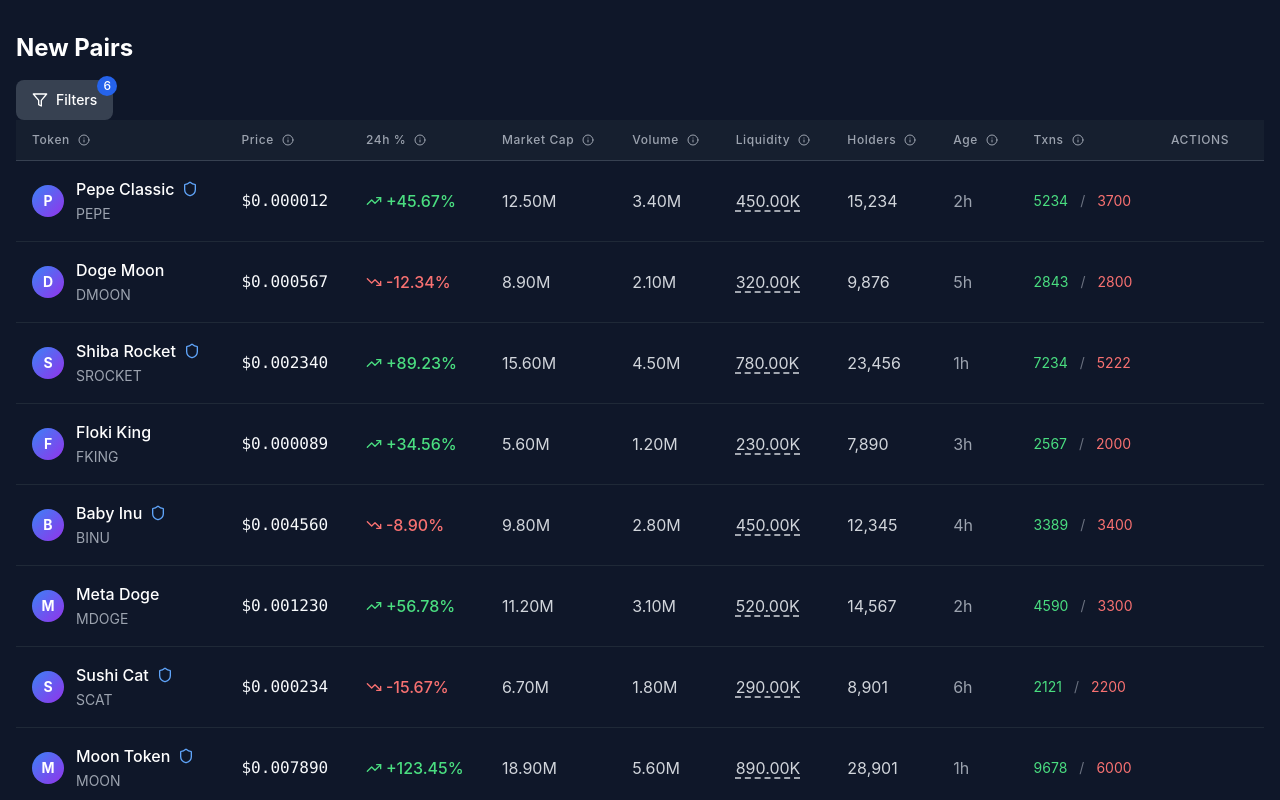
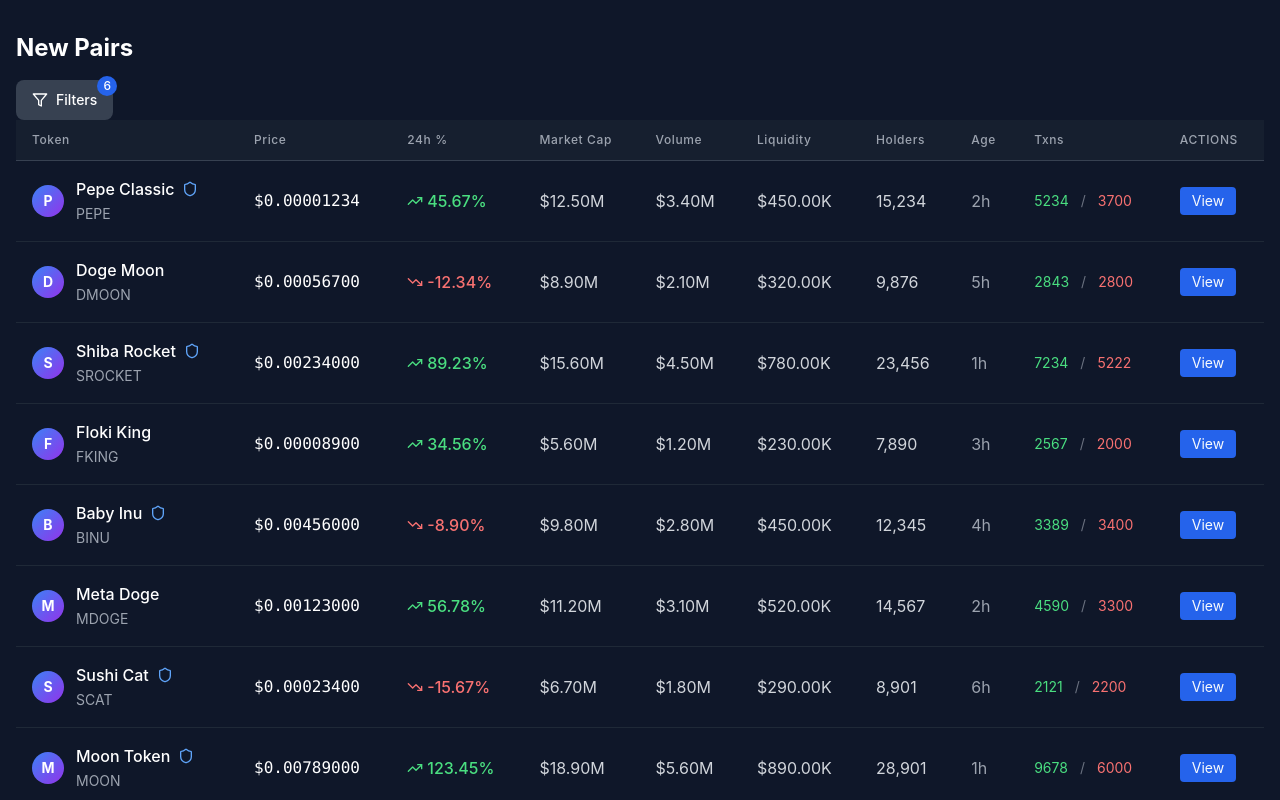
Before and after one commit to IsJn-227/token-trading-table, a Next.js app: page / in a window 1280 px wide. Shown: the top 800 px of the page. Built offline with nearby package versions, Linux system fonts and the light colour scheme.

Commit message:
fix: simplify TokenRow and TokenHeader - remove complex UI dependencies

```diff
--- a/components/TokenTable/TokenHeader.tsx
+++ b/components/TokenTable/TokenHeader.tsx
@@ -1,9 +1,8 @@
 "use client";
 
 import React from "react";
-import { ArrowUp, ArrowDown, Info } from "lucide-react";
+import { ArrowUp, ArrowDown } from "lucide-react";
 import { Token, SortState } from "@/types/token";
-import { Tooltip, TooltipContent, TooltipProvider, TooltipTrigger } from "../ui/Tooltip";
 
 interface TokenHeaderProps {
   sortState: SortState;
@@ -11,15 +10,15 @@ interface TokenHeaderProps {
 }
 
 const columns = [
-  { key: "name" as keyof Token, label: "Token", tooltip: "Token name and symbol", sortable: true },
-  { key: "price" as keyof Token, label: "Price", tooltip: "Current token price", sortable: true },
-  { key: "priceChange24h" as keyof Token, label: "24h %", tooltip: "24 hour price change", sortable: true },
-  { key: "marketCap" as keyof Token, label: "Market Cap", tooltip: "Total market capitalization", sortable: true },
-  { key: "volume24h" as keyof Token, label: "Volume", tooltip: "24 hour trading volume", sortable: true },
-  { key: "liquidity" as keyof Token, label: "Liquidity", tooltip: "Available liquidity", sortable: true },
-  { key: "holders" as keyof Token, label: "Holders", tooltip: "Number of token holders", sortable: true },
-  { key: "age" as keyof Token, label: "Age", tooltip: "Time since token creation", sortable: true },
-  { key: "transactions" as keyof Token, label: "Txns", tooltip: "Total transactions", sortable: true },
+  { key: "name" as keyof Token, label: "Token", sortable: true },
+  { key: "price" as keyof Token, label: "Price", sortable: true },
+  { key: "priceChange24h" as keyof Token, label: "24h %", sortable: true },
+  { key: "marketCap" as keyof Token, label: "Market Cap", sortable: true },
+  { key: "volume24h" as keyof Token, label: "Volume", sortable: true },
+  { key: "liquidity" as keyof Token, label: "Liquidity", sortable: true },
+  { key: "holders" as keyof Token, label: "Holders", sortable: true },
+  { key: "age" as keyof Token, label: "Age", sortable: true },
+  { key: "transactions" as keyof Token, label: "Txns", sortable: true },
 ];
 
 export default function TokenHeader({ sortState, onSort }: TokenHeaderProps) {
@@ -31,9 +30,6 @@ export default function TokenHeader({ sortState, onSort }: TokenHeaderProps) {
             key={column.key}
             className="px-4 py-3 text-left text-xs font-medium text-gray-400 uppercase tracking-wider"
           >
-            <TooltipProvider>
-              <Tooltip>
-                <TooltipTrigger asChild>
             <button
               onClick={() => column.sortable && onSort(column.key)}
               className={`flex items-center gap-2 hover:text-gray-200 transition-colors ${
@@ -42,7 +38,6 @@ export default function TokenHeader({ sortState, onSort }: TokenHeaderProps) {
               disabled={!column.sortable}
             >
               <span>{column.label}</span>
-                    {column.tooltip && <Info className="w-3 h-3" />}
               {column.sortable && sortState.column === column.key && (
                 <span className="text-blue-400">
                   {sortState.direction === "asc" ? (
@@ -53,14 +48,6 @@ export default function TokenHeader({ sortState, onSort }: TokenHeaderProps) {
                 </span>
               )}
             </button>
-                </TooltipTrigger>
-                {column.tooltip && (
-                  <TooltipContent>
-                    <p>{column.tooltip}</p>
-                  </TooltipContent>
-                )}
-              </Tooltip>
-            </TooltipProvider>
           </th>
         ))}
         <th className="px-4 py-3 text-left text-xs font-medium text-gray-400 uppercase tracking-wider">
--- a/components/TokenTable/TokenRow.tsx
+++ b/components/TokenTable/TokenRow.tsx
@@ -1,21 +1,14 @@
 "use client";
 
 import React, { useState, useEffect, useRef } from "react";
-import { useDispatch } from "react-redux";
-import { Zap, Shield, AlertTriangle, ExternalLink, TrendingUp, TrendingDown } from "lucide-react";
+import { TrendingUp, TrendingDown, Shield, AlertTriangle } from "lucide-react";
 import { Token } from "@/types/token";
-import { setSelectedToken } from "@/store/slices/tokenSlice";
-import { Popover, PopoverContent, PopoverTrigger } from "../ui/Popover";
-import { Dialog, DialogTrigger } from "../ui/Dialog";
-import { formatNumber, formatPrice, formatPercentage, formatAge, getColorForChange } from "@/lib/utils";
-import TokenDetailsModal from "./TokenDetailsModal";
 
 interface TokenRowProps {
   token: Token;
 }
 
 export default function TokenRow({ token }: TokenRowProps) {
-  const dispatch = useDispatch();
   const [priceAnimation, setPriceAnimation] = useState<"up" | "down" | null>(null);
   const prevPriceRef = useRef(token.price);
 
@@ -28,8 +21,25 @@ export default function TokenRow({ token }: TokenRowProps) {
     }
   }, [token.price]);
 
+  const formatPrice = (price: number) => {
+    return price < 0.01 ? `$${price.toFixed(8)}` : `$${price.toFixed(4)}`;
+  };
+
+  const formatNumber = (num: number) => {
+    if (num >= 1e9) return `$${(num / 1e9).toFixed(2)}B`;
+    if (num >= 1e6) return `$${(num / 1e6).toFixed(2)}M`;
+    if (num >= 1e3) return `$${(num / 1e3).toFixed(2)}K`;
+    return `$${num.toFixed(2)}`;
+  };
+
+  const getColorForChange = (change: number) => {
+    if (change > 0) return "text-green-400";
+    if (change < 0) return "text-red-400";
+    return "text-gray-400";
+  };
+
   return (
-    <tr className="border-b border-gray-800 hover:bg-gray-800/30 transition-colors group">
+    <tr className="border-b border-gray-800 hover:bg-gray-800/30 transition-colors">
       <td className="px-4 py-4">
         <div className="flex items-center gap-3">
           <div className="w-8 h-8 rounded-full bg-gradient-to-br from-blue-500 to-purple-600 flex items-center justify-center text-white font-bold text-sm">
@@ -46,8 +56,8 @@ export default function TokenRow({ token }: TokenRowProps) {
         </div>
       </td>
       <td className="px-4 py-4">
-        <div className={`font-mono transition-all duration-300 ${
-          priceAnimation === "up" ? "animate-price-up" : priceAnimation === "down" ? "animate-price-down" : ""
+        <div className={`font-mono transition-all duration-300 text-white ${
+          priceAnimation === "up" ? "text-green-400" : priceAnimation === "down" ? "text-red-400" : ""
         }`}>
           {formatPrice(token.price)}
         </div>
@@ -55,41 +65,14 @@ export default function TokenRow({ token }: TokenRowProps) {
       <td className="px-4 py-4">
         <div className={`flex items-center gap-1 font-medium ${getColorForChange(token.priceChange24h)}`}>
           {token.priceChange24h > 0 ? <TrendingUp className="w-4 h-4" /> : <TrendingDown className="w-4 h-4" />}
-          {formatPercentage(token.priceChange24h)}
+          {token.priceChange24h.toFixed(2)}%
         </div>
       </td>
       <td className="px-4 py-4 text-gray-300">{formatNumber(token.marketCap)}</td>
       <td className="px-4 py-4 text-gray-300">{formatNumber(token.volume24h)}</td>
-      <td className="px-4 py-4">
-        <Popover>
-          <PopoverTrigger asChild>
-            <button className="text-gray-300 hover:text-white transition-colors underline decoration-dashed underline-offset-4">
-              {formatNumber(token.liquidity)}
-            </button>
-          </PopoverTrigger>
-          <PopoverContent>
-            <div className="space-y-2">
-              <h4 className="font-medium text-white">Liquidity Details</h4>
-              <div className="space-y-1 text-sm">
-                <div className="flex justify-between">
-                  <span className="text-gray-400">Total Liquidity:</span>
-                  <span className="text-white">{formatNumber(token.liquidity)}</span>
-                </div>
-                <div className="flex justify-between">
-                  <span className="text-gray-400">LP Tokens:</span>
-                  <span className="text-white">{formatNumber(token.liquidity * 0.5)}</span>
-                </div>
-                <div className="flex justify-between">
-                  <span className="text-gray-400">Status:</span>
-                  <span className="text-green-400">Active</span>
-                </div>
-              </div>
-            </div>
-          </PopoverContent>
-        </Popover>
-      </td>
+      <td className="px-4 py-4 text-gray-300">{formatNumber(token.liquidity)}</td>
       <td className="px-4 py-4 text-gray-300">{token.holders.toLocaleString()}</td>
-      <td className="px-4 py-4 text-gray-400">{formatAge(token.age)}</td>
+      <td className="px-4 py-4 text-gray-400">{token.age}h</td>
       <td className="px-4 py-4">
         <div className="flex items-center gap-3 text-sm">
           <span className="text-green-400">{token.numBuys}</span>
@@ -98,19 +81,9 @@ export default function TokenRow({ token }: TokenRowProps) {
         </div>
       </td>
       <td className="px-4 py-4">
-        <div className="flex items-center gap-2 opacity-0 group-hover:opacity-100 transition-opacity">
-          <button className="p-2 bg-blue-600 hover:bg-blue-700 rounded-lg transition-colors" title="Quick Buy">
-            <Zap className="w-4 h-4" />
-          </button>
-          <Dialog>
-            <DialogTrigger asChild>
-              <button onClick={() => dispatch(setSelectedToken(token))} className="p-2 bg-gray-700 hover:bg-gray-600 rounded-lg transition-colors">
-                <ExternalLink className="w-4 h-4" />
-              </button>
-            </DialogTrigger>
-            <TokenDetailsModal token={token} />
-          </Dialog>
-        </div>
+        <button className="px-3 py-1 bg-blue-600 hover:bg-blue-700 rounded text-sm transition-colors">
+          View
+        </button>
       </td>
     </tr>
   );
```
Lines whose indentation alone changed are shown as unchanged.
